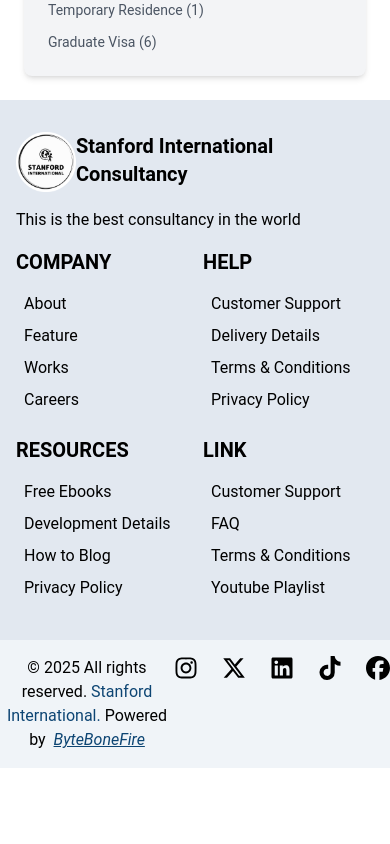
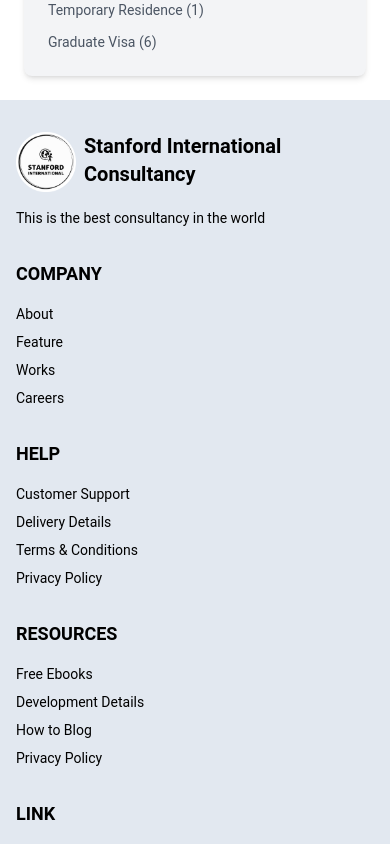
Before and after one commit to ByteBoneFire/standford-international, a React (Vite) app: page /blog/1 in a window 390 px wide. Shown: the part 1700-2544 px from the top of the page. Before the commit the page ends 2468 px from the top, so only its background shows below. Built offline with nearby package versions, Linux system fonts and the light colour scheme.

Commit message:
make footer responsive

```diff
--- a/src/components/FooterSection.jsx
+++ b/src/components/FooterSection.jsx
@@ -42,20 +42,20 @@
 
 const Footer = () => {
   return (
-    <section className="footer-section py-8 bg-bgSecondary">
-      <div className="container mx-auto px-4 text-black">
-        <div data-aos="fade-up" className="grid grid-cols-2 md:grid-cols-6 lg:grid-cols-5 gap-4">
-          <div className='max-md:col-span-2'>
+    <section className="footer-section py-8 bg-bgSecondary text-black">
+      <div className="container mx-auto px-4">
+        <div data-aos="fade-up" className="grid grid-cols-1 sm:grid-cols-2 md:grid-cols-4 lg:grid-cols-5 gap-8">
+          <div className='col-span-1 md:col-span-2 lg:col-span-1'>
             <div className='flex items-start mb-4'>
               <img className='object-contain' src={logo} width={60} height={60} alt="Logo" />
-              <h3 className="text-xl font-semibold">Stanford International Consultancy</h3>
+              <h3 className="text-xl font-semibold ml-2">Stanford International Consultancy</h3>
             </div>
-            <p className="mt-2">This is the best consultancy in the world</p>
+            <p className="mt-2 text-sm">This is the best consultancy in the world</p>
           </div>
           {footerData.map((section, index) => (
-            <div key={index}>
-              <h3 className="text-xl font-semibold mb-4">{section.title}</h3>
-              <ul className='m-2 space-y-2'>
+            <div key={index} className="text-sm">
+              <h3 className="text-lg font-semibold mb-4">{section.title}</h3>
+              <ul className='space-y-2'>
                 {section.links.map((link, idx) => (
                   <li key={idx}>
                     <a href={link.url} className="hover:text-secondary transition-colors hover:underline">{link.name}</a>
@@ -71,6 +71,7 @@
 };
 
 export default Footer;
+
 
 
 
```
